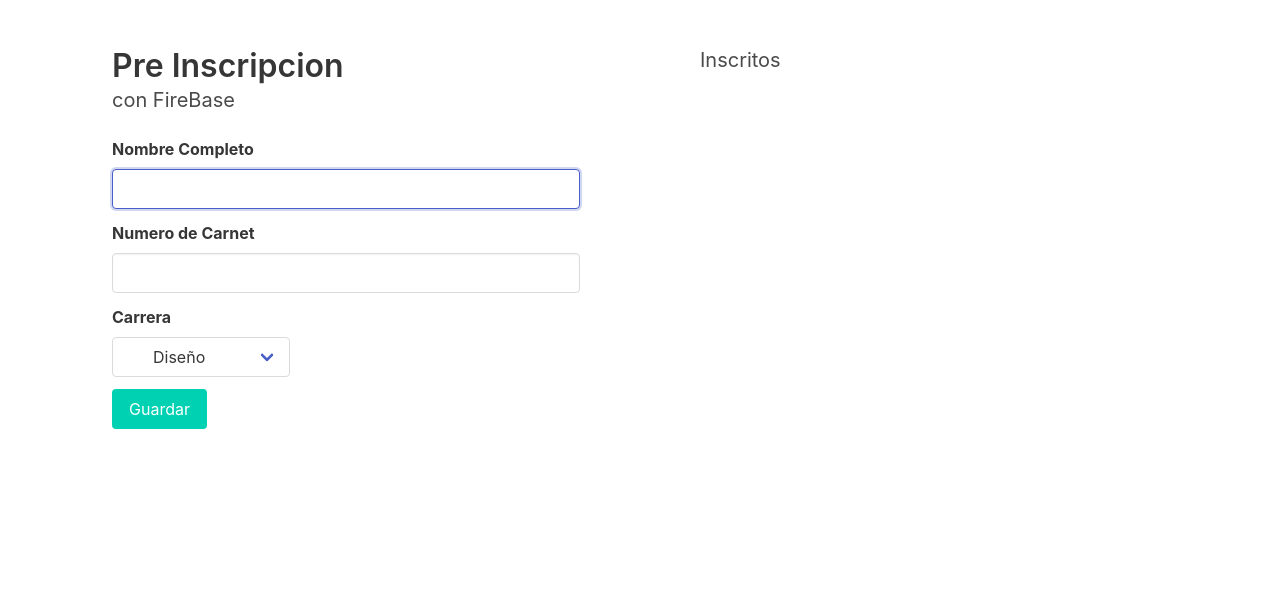
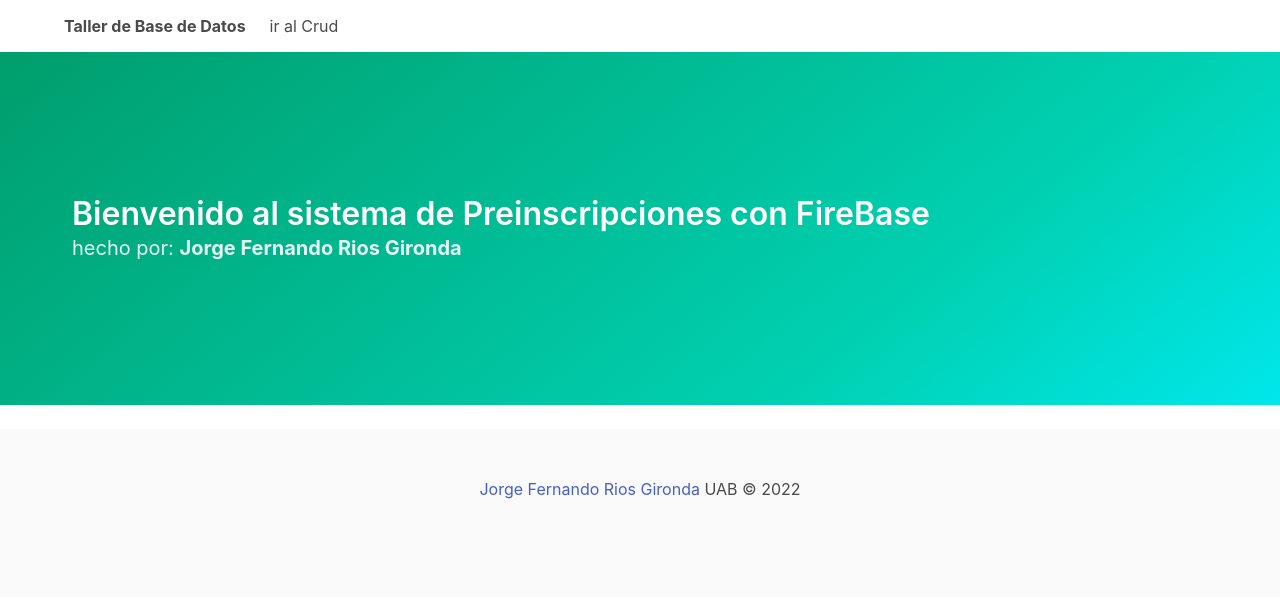
Before and after one commit to JorgRios/firebasecrud, a plain HTML site: page index.html in a window 1280 px wide. Drawn offline with Linux system fonts and the light colour scheme; no server answers.

Commit message:
agregada la ventana de bienvenida

```diff
--- a/index.html
+++ b/index.html
@@ -1,59 +1,51 @@
+<!DOCTYPE html>
 <html lang="es">
 <head>
     <meta charset="utf-8">
     <meta name="viewport" content="width=device-width, initial-scale=1">
-    <title>Inscripciones</title>
+	<title>Jorge Fernando Rios Gironda</title>
     <link rel="stylesheet" href="bulma\css\bulma.css">
 </head>
 <body>
-    <div class="container is-widescreen">
-        <div class="columns">
-            <div class="column">
-                <section class="section">
-                    <h1 class="title">Pre Inscripcion</h1>
-                    <p class="subtitle">con FireBase</p>
-                    <form id="form-firebase">
-                        <div class="field">
-                            <label class="label" for="nombre">Nombre Completo</label>
-                            <div class="control">
-                                <input class="input" type="text" id="nombre" autocomplete="off" autofocus>
-                            </div>
-                        </div>
-                        <div class="field">
-                            <label class="label" for="ci">Numero de Carnet</label>
-                            <div class="control">
-                            <input class="input" type="text" id="ci" autocomplete="off" autofocus >
-                            </div>
-                        </div>
-                        <div class="field">
-                            <label class="label" for="carrera">Carrera</label>
-                            <p class="control has-icons-left">
-                            <span class="select">
-                                <select id="carrera">
-                                    <option value="Diseño" selected>Diseño</option>
-                                    <option value="Sistemas">Sistemas</option>
-                                    <option value="Contabilidad">Contabilidad</option>
-                                </select>
-                            </span>
-                            <span class="icon is-small is-left">
-                                <i class="fas fa-globe"></i>
-                            </span>
-                            </p>
-                        </div>
-                        <button class="button is-primary" id="btn-form-firebase">Guardar</button>
-                    </form>
-
-                </section>
-            </div>
-            <div class="column">
-                <section class="section">
-                    <h2 class="subtitle">Inscritos</h2>
-                    <div class="col-md-6" id="inscritos"></div>
-                </section>
-            </div>
-
+<nav class="navbar" role="navigation" aria-label="main navigation">
+	<div class="container">
+    <div class="navbar-brand">
+        <a class="navbar-item" href="/">
+            <b>Taller de Base de Datos</b>
+        </a>
+        <a role="button" class="navbar-burger burger" aria-label="menu" aria-expanded="false" data-target="navbarBasicExample">
+        <span aria-hidden="true"></span>
+        <span aria-hidden="true"></span>
+        <span aria-hidden="true"></span>
+        </a>
+    </div>
+    <div id="navbarBasicExample" class="navbar-menu">
+        <div class="navbar-start">
+        <a href="inscripciones.html" class="navbar-item">
+            ir al Crud
+        </a>
         </div>
     </div>
-    <script src="js\scripts.js" type="module"></script>
-</body>
+    </div>
+</nav>
+    <section class="hero is-medium is-primary is-bold">
+    <div class="hero-body">
+        <div class="container">
+        <h1 class="title">
+            Bienvenido al sistema de Preinscripciones con FireBase
+        </h1>
+        <h2 class="subtitle">
+            hecho por: <b> Jorge Fernando Rios Gironda</b>
+        </h2>
+        </div>
+    </div>
+    </section>
+    <br>
+    <footer class="footer">
+    <div class="content has-text-centered">
+        <p>
+        <a href="http://evilnapsis.com">Jorge Fernando Rios Gironda</a> UAB &copy; 2022    </p>
+    </div>
+    </footer>
+    </body>
 </html>
```
Also changed, not shown: inscripciones.html (added, +91 -0 lines).
